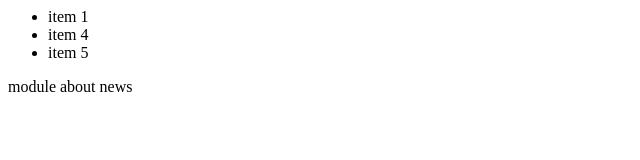
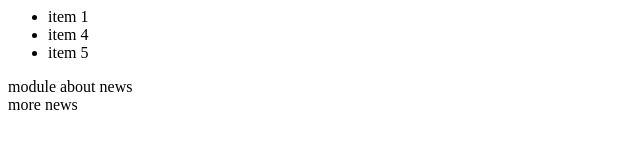
Before and after one commit to dannezavicommerce/gittest2, a plain HTML site: page index.html in a window 1280 px wide. Shown: the full height of the page, 0-640 px from the left. Drawn offline with Linux system fonts and the light colour scheme.

Commit message:
module3 added

```diff
--- a/index.html
+++ b/index.html
@@ -12,5 +12,9 @@
 			<div> module about news
 			</div>
 		</module-two>
+
+		<module-three>
+			<div>more news</div>
+		</module-three>
 	</body>
 </html>
```
